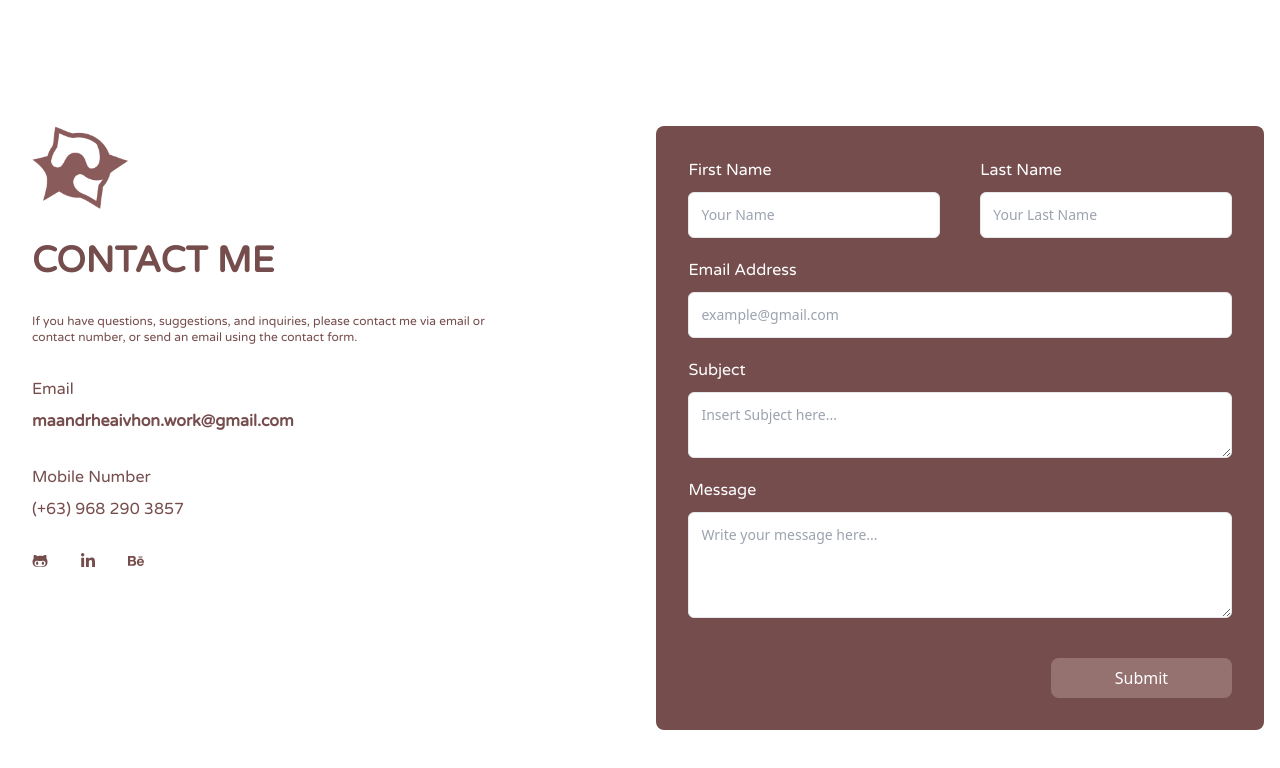
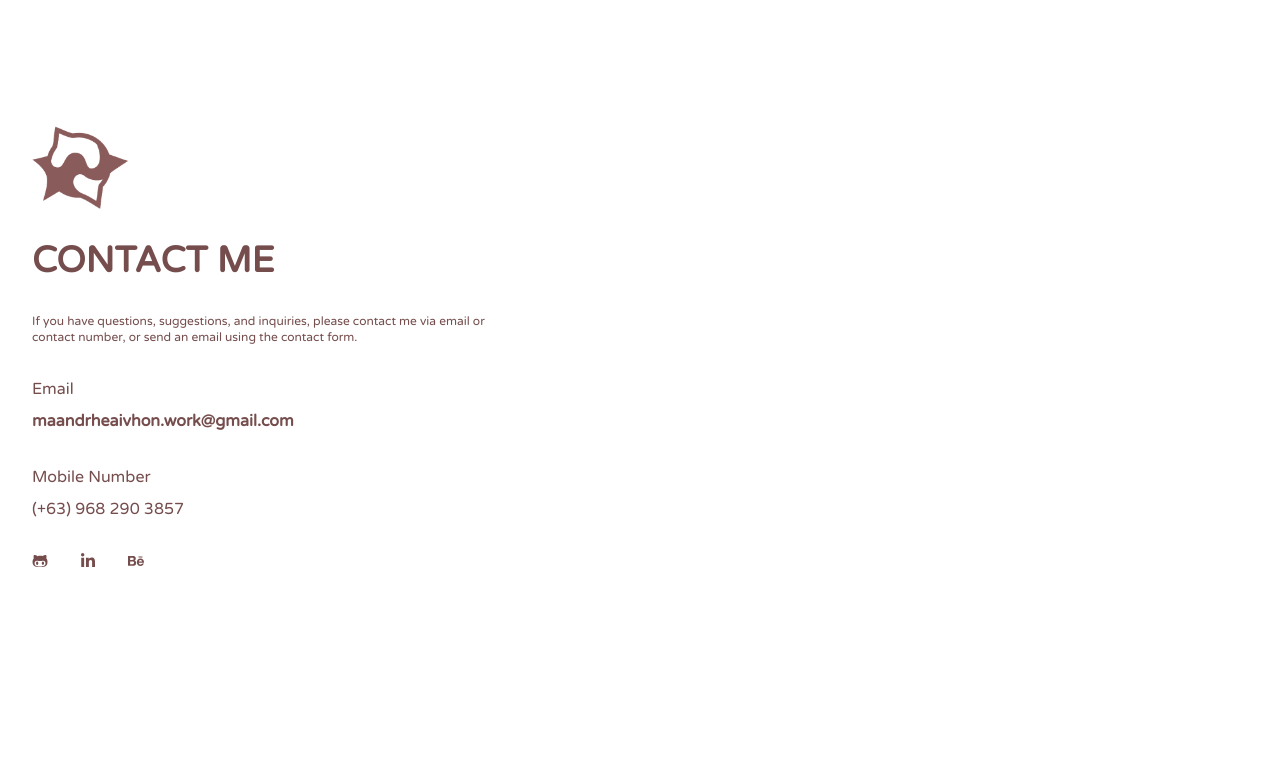
Before and after one commit to michinnn/my-portfolio, a React (Vite) app: page / in a window 1280 px wide. Shown: the part 6246-7014 px from the top of the page. After the commit the page ends 6943 px from the top, so only its background shows below. Built offline with nearby package versions, Linux system fonts and the light colour scheme.

Commit message:
comment out email

```diff
--- a/src/App.jsx
+++ b/src/App.jsx
@@ -247,7 +247,7 @@ function App() {
               </div>
             </div>
             <div className='flex w-full md:w-1/2 justify-between items-center'>
-              <form className='w-full bg-palette2 rounded-lg p-8 flex flex-col' onSubmit={handleSubmit}>
+              {/* <form className='w-full bg-palette2 rounded-lg p-8 flex flex-col' onSubmit={handleSubmit}>
                 <div className='w-full flex gap-5 md:gap-10'>
                   <div className='w-1/2 mb-5'>
                     <label htmlFor='firstName' className='block mb-2.5 text-palette5 text-md font-medium font-varela'>First Name</label>
@@ -329,7 +329,7 @@ function App() {
                     {sending ? 'Sending...' : 'Submit'}
                   </button>
                 </div>
-              </form>
+              </form>  */}
             </div>
           </div>
         </div>
```
